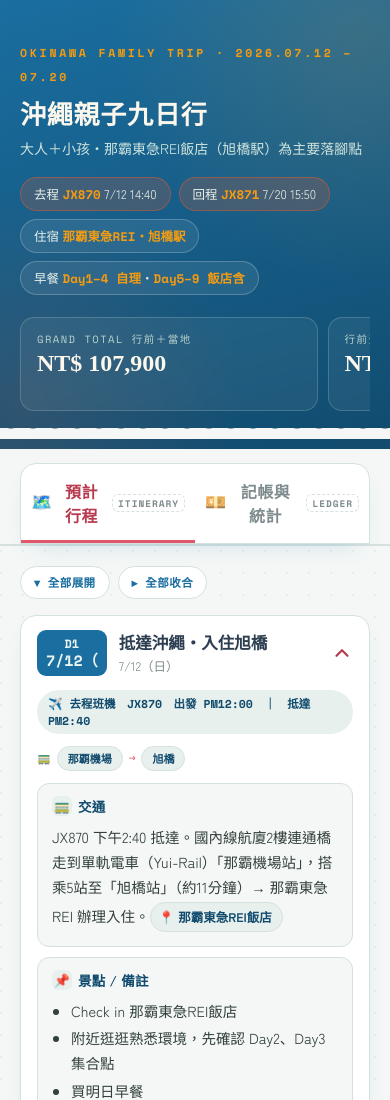
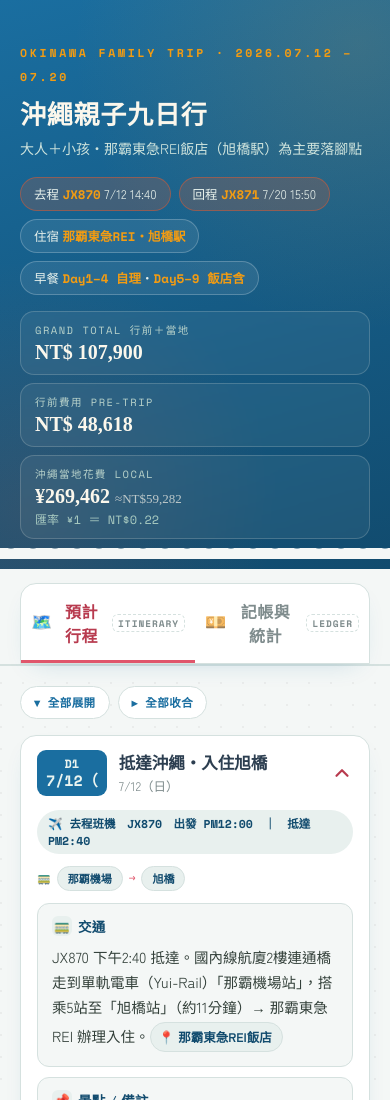
Before and after one commit to HANAJourney/okinawa, a plain HTML site: page index.html in a window 390 px wide. Shown: the top 1100 px of the page. Drawn offline with nearby package versions, Linux system fonts and the light colour scheme.

Commit message:
Add files via upload

```diff
--- a/index.html
+++ b/index.html
@@ -362,30 +362,26 @@
   }
 
 @media (max-width: 768px) {
-  /* 將原本的 560px 放寬至 768px，涵蓋所有平板與手機 */
-
-  /* 其他維持原本手機版設定 */
   .ledger-summary { grid-template-columns: repeat(2,1fr); }
   .litem { grid-template-columns: 46px 1fr auto; padding: 8px 10px; }
   .filter-bar { top: 53px; }
 
-  /* 針對 Total 區塊改為橫向滑動 */
+  /* 提早變成垂直堆疊，並縮減間距 */
   .total-strip {
-    flex-wrap: nowrap;
-    overflow-x: auto;
-    padding-bottom: 8px; /* 預留捲軸空間 */
-    /* 隱藏預設捲軸讓視覺更乾淨 (針對不同瀏覽器) */
-    -ms-overflow-style: none;
-    scrollbar-width: none;
-  }
-  .total-strip::-webkit-scrollbar {
-    display: none;
+    flex-direction: column;
+    gap: 8px;
+    margin-top: 16px;
   }
 
+  /* 稍微縮小手機版的字體與內距，讓畫面更精緻 */
   .total-card {
-    flex: 0 0 85%; /* 讓單一卡片佔據 85% 寬度，露出一點下一張卡片暗示可滑動 */
-    min-width: 240px;
+    padding: 10px 14px;
+    flex: auto;
   }
+  .total-card .v {
+    font-size: 20px;
+  }
+}
 }
 </style>
 </head>
```
